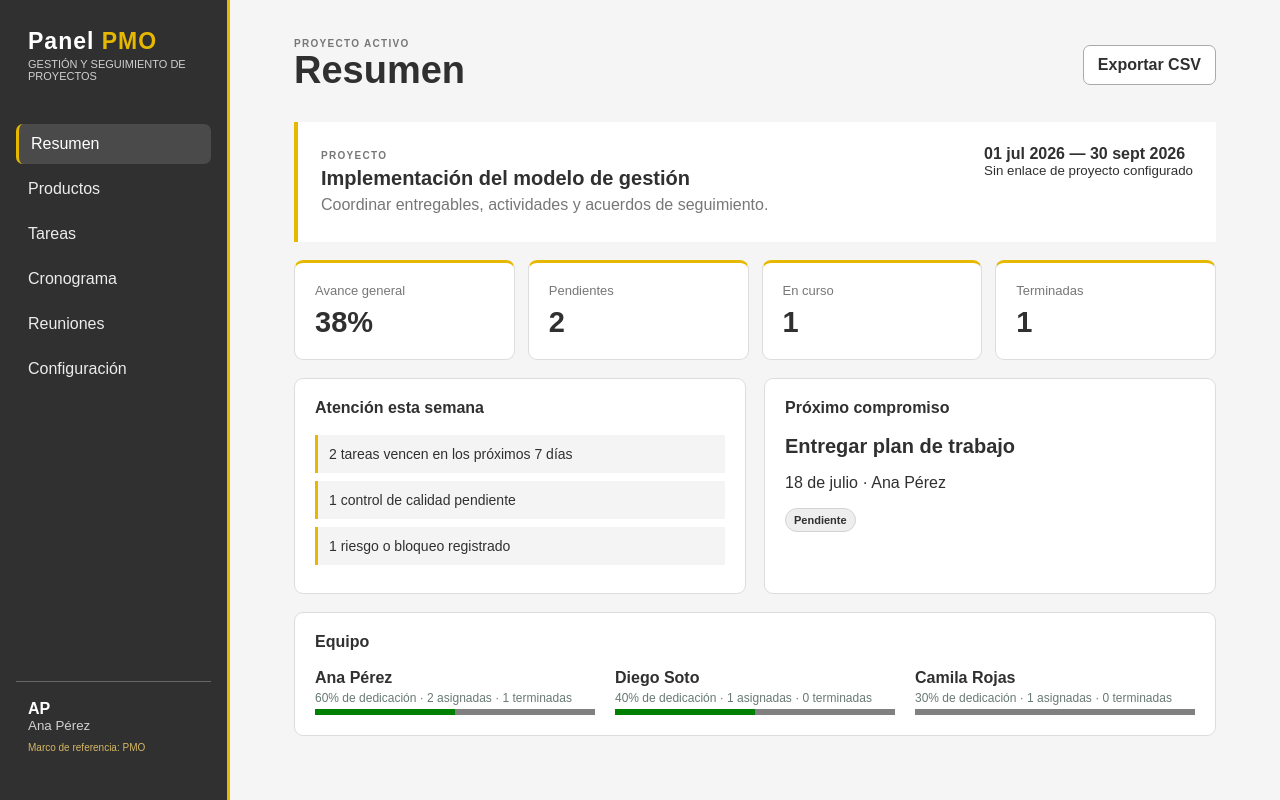
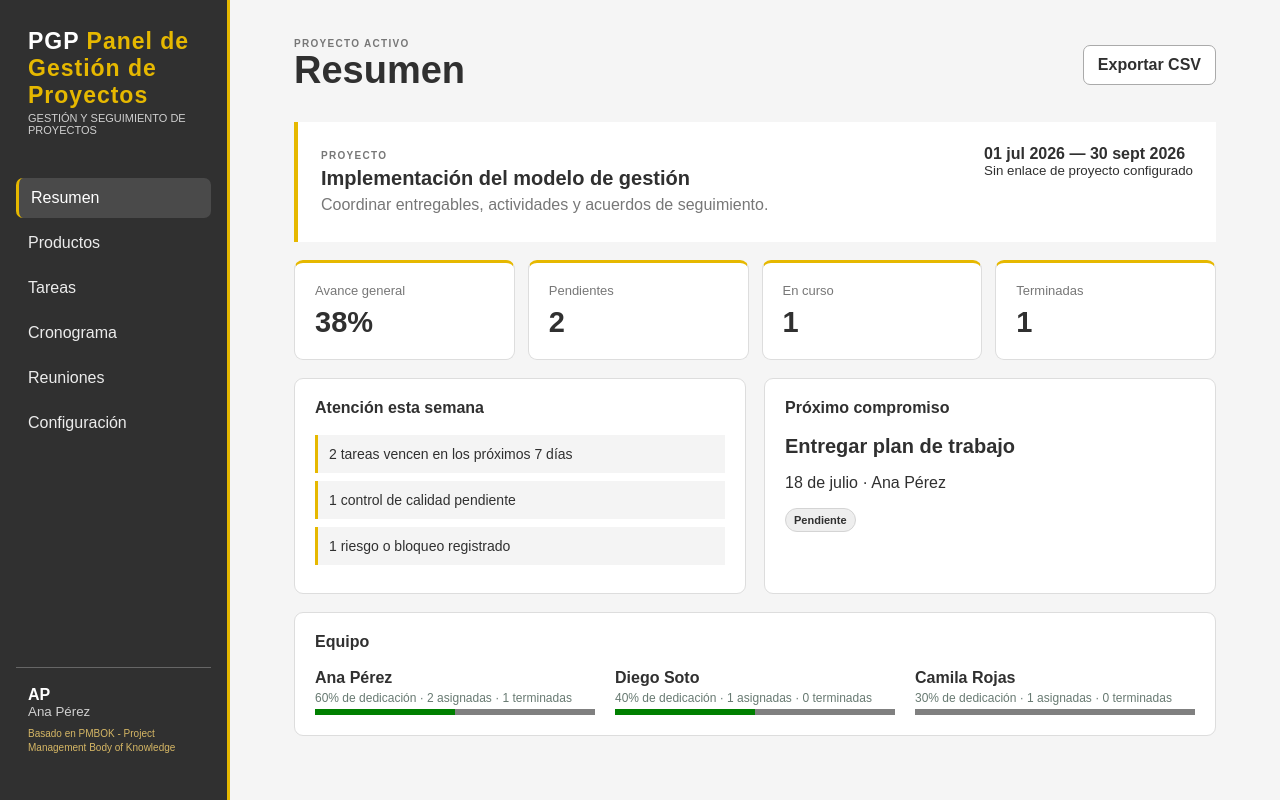
Before and after one commit to ProyectGM/PANEL-PMO, a React (Vite) app: page / in a window 1280 px wide. Built offline with nearby package versions, Linux system fonts and the light colour scheme.

Commit message:
Actualizar nombre y referencia PMBOK

```diff
--- a/src/main.tsx
+++ b/src/main.tsx
@@ -29,7 +29,7 @@ function App() {
   const visibles = useMemo(() => tareas.filter(t => (filtro === 'Todas' || t.estado === filtro) && t.titulo.toLowerCase().includes(busca.toLowerCase())), [tareas, filtro, busca]);
   const exportar = () => { const body = ['Título,Producto,Responsable,Estado,Inicio,Fin', ...visibles.map(t => [t.titulo,t.producto,t.responsable,t.estado,t.inicio,t.fin].map(valor => `"${valor}"`).join(','))].join('\n'); const enlace = document.createElement('a'); enlace.href = URL.createObjectURL(new Blob([body], { type:'text/csv' })); enlace.download = 'tareas.csv'; enlace.click(); };
   const nav = ['Resumen', 'Productos', 'Tareas', 'Cronograma', 'Reuniones', 'Configuración'];
-  return <div className="app"><aside><div className="brand">Panel <span>PMO</span><small>Gestión y seguimiento de proyectos</small></div><nav>{nav.map(item => <button className={vista === item ? 'active' : ''} onClick={() => setVista(item)} key={item}>{item}</button>)}</nav><div className="user">AP<br/><small>Ana Pérez</small><small className="pmo-reference">Marco de referencia: PMO</small></div></aside><main><header><div><p className="eyebrow">PROYECTO ACTIVO</p><h1>{vista}</h1></div><button className="outline" onClick={exportar}>Exportar CSV</button></header>
+  return <div className="app"><aside><div className="brand">PGP <span>Panel de Gestión de Proyectos</span><small>Gestión y seguimiento de proyectos</small></div><nav>{nav.map(item => <button className={vista === item ? 'active' : ''} onClick={() => setVista(item)} key={item}>{item}</button>)}</nav><div className="user">AP<br/><small>Ana Pérez</small><small className="pmo-reference">Basado en PMBOK - Project Management Body of Knowledge</small></div></aside><main><header><div><p className="eyebrow">PROYECTO ACTIVO</p><h1>{vista}</h1></div><button className="outline" onClick={exportar}>Exportar CSV</button></header>
     {vista === 'Resumen' && <Resumen proyecto={proyecto} tareas={tareas} miembros={miembros}/>} {vista === 'Productos' && <Productos tareas={tareas} productos={productos}/>} {vista === 'Tareas' && <><section className="toolbar"><input placeholder="Buscar tareas…" value={busca} onChange={e => setBusca(e.target.value)}/><select value={filtro} onChange={e => setFiltro(e.target.value)}><option>Todas</option><option value="pendiente">Pendientes</option><option value="en curso">En curso</option><option value="terminada">Terminadas</option></select><button className="primary" onClick={() => setModal(true)}>+ Nueva tarea</button></section><Tabla tareas={visibles} actualizar={(id, estado) => setTareas(actual => actual.map(t => t.id === id ? { ...t, estado } : t))}/></>} {vista === 'Cronograma' && <Cronograma tareas={tareas}/>} {vista === 'Reuniones' && <Reuniones proximaReunion={proyecto.proximaReunion}/>} {vista === 'Configuración' && <Configuracion proyecto={proyecto} setProyecto={setProyecto} miembros={miembros} setMiembros={setMiembros} productos={productos} setProductos={setProductos}/>}</main>{modal && <Nueva cerrar={() => setModal(false)} agregar={tarea => setTareas(actual => [...actual, { ...tarea, id:Date.now() }])} productos={productos} miembros={miembros}/>}</div>;
 }
 
```
